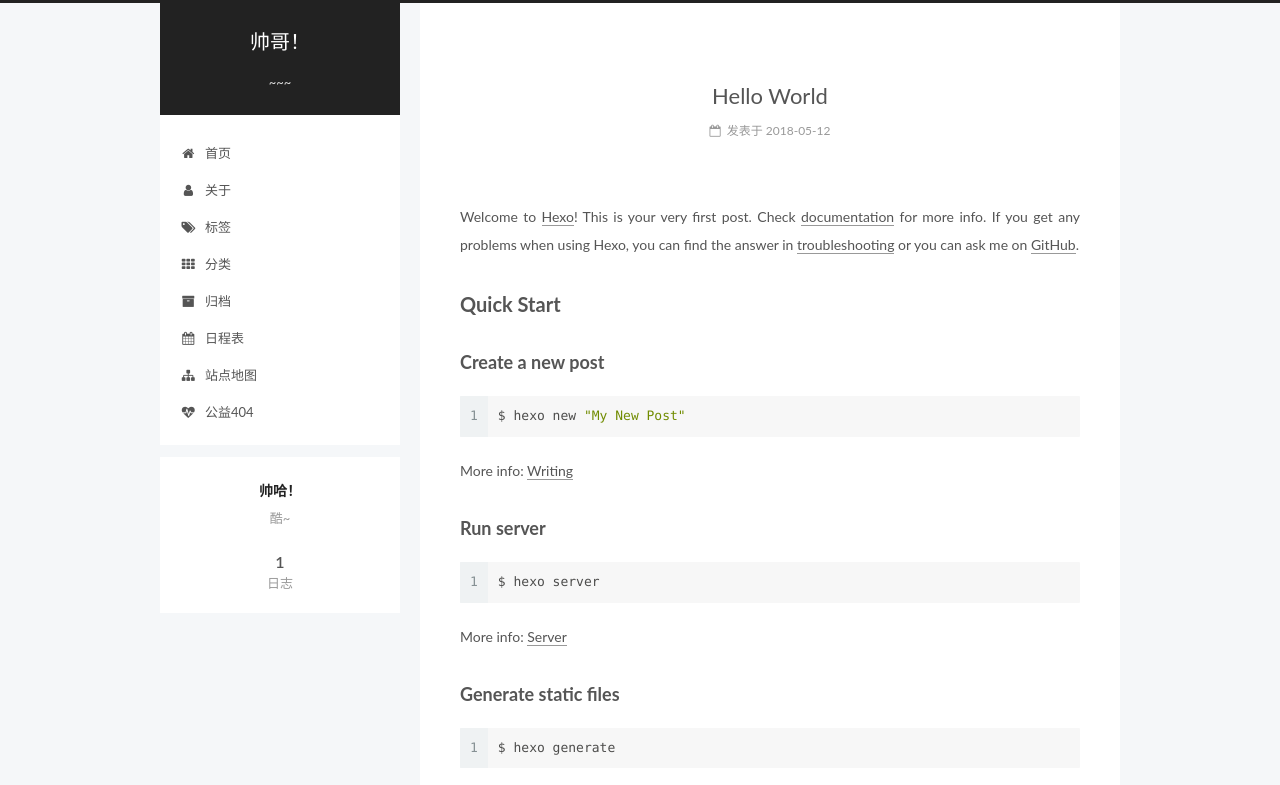
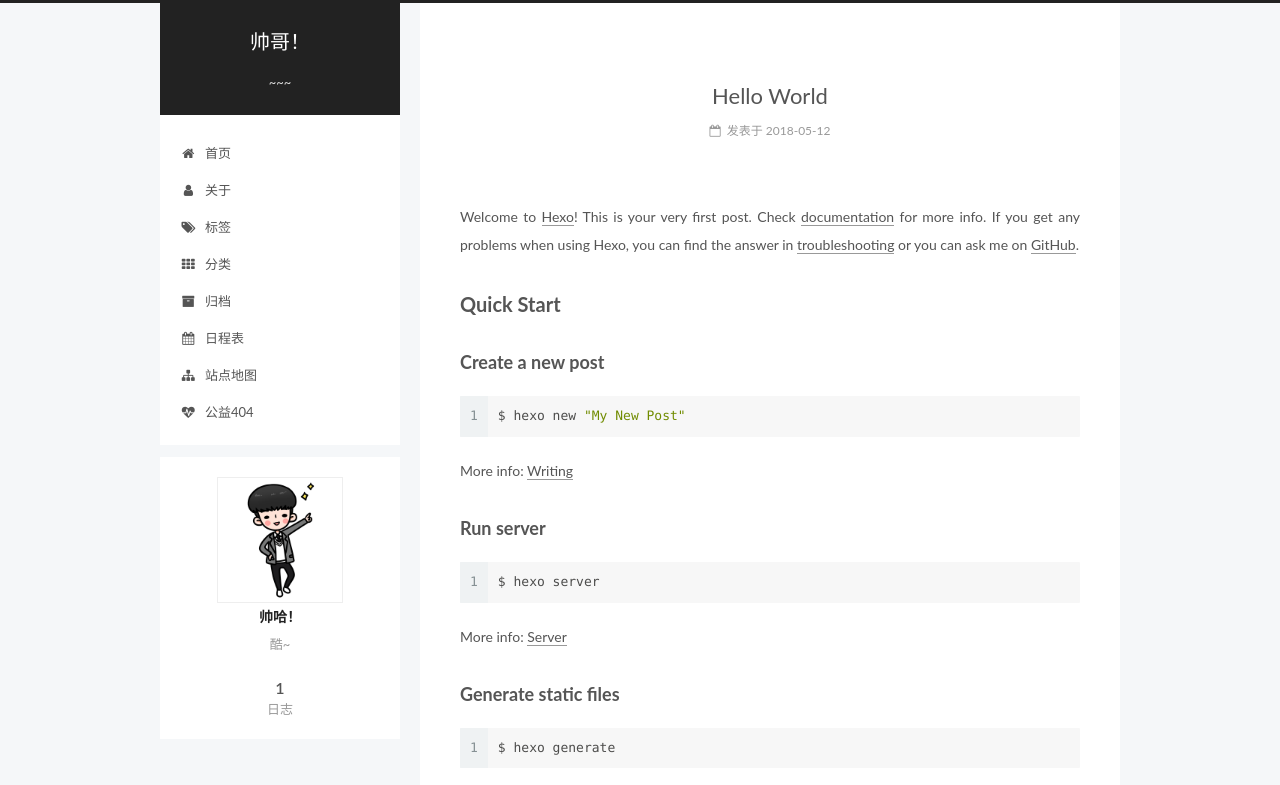
Before and after one commit to xigang2018/xigang2018.github.io, a plain HTML site: page index.html in a window 1280 px wide. Shown: the top 785 px of the page. Drawn offline with Linux system fonts and the light colour scheme.

Commit message:
Site updated: 2018-05-12 15:31:46

```diff
--- a/css/main.css
+++ b/css/main.css
@@ -1823,7 +1823,7 @@ pre .javascript .function {
   width: 4px;
   height: 4px;
   border-radius: 50%;
-  background: #83007e;
+  background: #b1ffff;
 }
 .links-of-blogroll {
   font-size: 13px;
--- a/index.html
+++ b/index.html
@@ -297,7 +297,7 @@
     <span hidden itemprop="author" itemscope itemtype="http://schema.org/Person">
       <meta itemprop="name" content="帅哈！">
       <meta itemprop="description" content="">
-      <meta itemprop="image" content="/images/avatar.gif">
+      <meta itemprop="image" content="/images/1.png">
     </span>
 
     <span hidden itemprop="publisher" itemscope itemtype="http://schema.org/Organization">
@@ -441,6 +441,10 @@
       <section class="site-overview-wrap sidebar-panel sidebar-panel-active">
         <div class="site-overview">
           <div class="site-author motion-element" itemprop="author" itemscope itemtype="http://schema.org/Person">
+
+              <img class="site-author-image" itemprop="image"
+                src="/images/1.png"
+                alt="帅哈！" />
 
               <p class="site-author-name" itemprop="name">帅哈！</p>
               <p class="site-description motion-element" itemprop="description">酷~</p>
```
Also changed, not shown: 2018/05/12/hello-world/index.html (+5 -1 lines), archives/2018/05/index.html (+4 -0 lines), archives/2018/index.html (+4 -0 lines), archives/index.html (+4 -0 lines), images/1.png (added).
